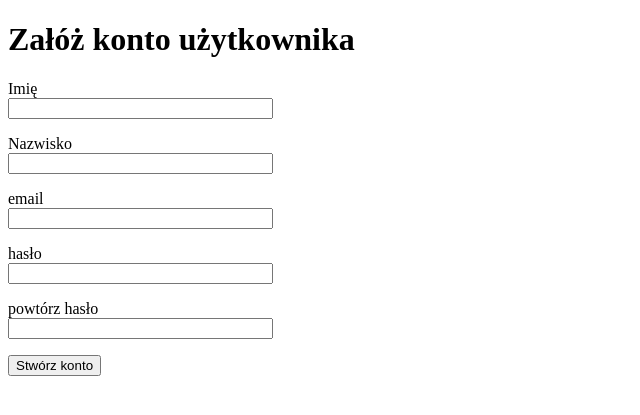
After one commit to ZarembaBar/DogAdopt_app, a Flask app: page /register in a window 1280 px wide. The commit adds this page. Shown: the top 415 px of the page, without its empty margins (0-640 px from the left). Run offline with Flask 3, Linux system fonts and the light colour scheme.

Commit message:
email and password match implemented

```diff
--- a/app/forms.py
+++ b/app/forms.py
@@ -1,10 +1,11 @@
 from flask_wtf import FlaskForm
 from wtforms import PasswordField, StringField, SubmitField
-from wtforms.validators import DataRequired
+from wtforms.validators import DataRequired, Email, EqualTo, ValidationError
+from app.models import User
 
 
 class LoginForm(FlaskForm):
-    username = StringField('Nazwa użytkownika', validators=[DataRequired()])
+    email = StringField('email', validators=[DataRequired()])
     password = PasswordField('Hasło', validators=[DataRequired()])
     submit = SubmitField('Zaloguj')
 
@@ -12,6 +13,12 @@ class LoginForm(FlaskForm):
 class NewUserForm(FlaskForm):
     user_name = StringField('Imię', validators=[DataRequired()])
     user_surname = StringField('Nazwisko', validators=[DataRequired()])
-    user_email = StringField('email', validators=[DataRequired()])
+    user_email = StringField('email', validators=[DataRequired(), Email(message='Błędny adres email')])
     user_password = PasswordField('hasło', validators=[DataRequired()])
-    submit = SubmitField('Akceptuj')
+    user_password_2 = PasswordField('powtórz hasło', validators=[DataRequired(), EqualTo('user_password', message='Podane hasła nie są identyczne')])
+    submit = SubmitField('Stwórz konto')
+
+    def validate_user_email(self, user_email):
+        user = User.query.filter_by(user_email=user_email.data).first()
+        if user is not None:
+            raise ValidationError('Podany email został już wcześniej użyty')
--- a/app/routes.py
+++ b/app/routes.py
@@ -1,13 +1,14 @@
-from app import app
-from flask import render_template, flash, redirect, url_for
-from flask_login import current_user, login_required, logout_user
-from app.forms import LoginForm
+from app import app, db
+from flask import render_template, flash, redirect, request, url_for
+from flask_login import current_user, login_required, logout_user, login_user
+from app.forms import LoginForm, NewUserForm
 from app.models import User
+from urllib.parse import urlsplit
 
 
 @app.route('/')
 @app.route('/index')
-@login_required
+# @login_required
 def index():
     return render_template('start_page.html', title='DogAdopt')
 
@@ -18,14 +19,34 @@ def login():
         return redirect(url_for('index'))
     login_form = LoginForm()
     if login_form.validate_on_submit():
-        user = User.query.filter_by(username=login_form.username.data).first()
+        user = User.query.filter_by(user_email=login_form.email.data).first()
         if user is None or not user.check_password(login_form.password.data):
             flash('Błędna nazwa użytkownika/hasło')
             return redirect(url_for('login'))
+        login_user(user)
+        next_page = request.args.get('next')
+        if not next_page or urlsplit(next_page).netloc != '':
+            next_page = url_for('index')
+            return redirect(next_page)
     return render_template('login.html', login_form=login_form)
 
 
 @app.route('/logout')
-def logout_user():
+def logout():
     logout_user()
     return redirect(url_for('index'))
+
+
+@app.route('/register', methods=['GET', 'POST'])
+def register():
+    if current_user.is_authenticated:
+        return redirect(url_for('index'))
+    new_user_form = NewUserForm()
+    if new_user_form.validate_on_submit():
+        user = User(user_name=new_user_form.user_name.data, user_surname=new_user_form.user_surname.data, user_email=new_user_form.user_email.data)
+        user.set_password(new_user_form.user_password.data)
+        db.session.add(user)
+        db.session.commit()
+        flash('Pomyślnie dodano nowego użytkownika')
+        return redirect(url_for('login'))
+    return render_template('register.html', new_user_form=new_user_form)
--- a/app/templates/login.html
+++ b/app/templates/login.html
@@ -9,8 +9,8 @@
     <form action="" method="post">
         {{ login_form.hidden_tag() }}
         <p>
-            {{ login_form.username.label }}<br>
-            {{ login_form.username(size=30) }}
+            {{ login_form.email.label }}<br>
+            {{ login_form.email(size=30) }}
         </p>
         <p>
             {{ login_form.password.label }}<br>
--- /dev/null
+++ b/app/templates/register.html
@@ -0,0 +1,42 @@
+<!DOCTYPE html>
+<html lang="pl">
+<head>
+    <meta charset="UTF-8">
+    <title>Utwórz konto</title>
+</head>
+    <h1>Załóż konto użytkownika</h1>
+<body>
+    <form action="" method="post">
+        {{ new_user_form.hidden_tag() }}
+        <p>
+            {{ new_user_form.user_name.label }}<br>
+            {{ new_user_form.user_name(size=30) }}
+        </p>
+        <p>
+            {{ new_user_form.user_surname.label }}<br>
+            {{ new_user_form.user_surname(size=30) }}
+        </p>
+        <p>
+            {{ new_user_form.user_email.label }}<br>
+            {{ new_user_form.user_email(size=30) }}
+            {% for error in new_user_form.user_email.errors %}
+            <span style="color: red;">[{{ error }}]</span>
+            {% endfor %}
+        </p>
+        <p>
+            {{ new_user_form.user_password.label }}<br>
+            {{ new_user_form.user_password(size=30) }}
+        </p>
+        <p>
+            {{ new_user_form.user_password_2.label }}<br>
+            {{ new_user_form.user_password_2(size=30) }}
+            {% for error in new_user_form.user_password_2.errors %}
+            <span style="color: red;">[{{ error }}]</span>
+            {% endfor %}
+        </p>
+        <p>
+            {{ new_user_form.submit() }}
+        </p>
+    </form>
+</body>
+</html>
--- a/app/templates/start_page.html
+++ b/app/templates/start_page.html
@@ -20,13 +20,16 @@
 <div align="center" class="pure-menu pure-menu-scrollable custom-restricted" style="width:800px; margin:0 auto;">
     <a>Menu</a><br><br><br><br>
     <ul class="pure-menu-list">
+        <li class="pure-menu-item">
+            <a href="{{ url_for('register') }}">Załóż nowe konto użytkownika</a><br><br>
+        </li>
         {% if current_user.is_anonymous %}
         <li class="pure-menu-item">
             <a href="{{ url_for('login') }}">Zaloguj się jako użytkownik</a><br><br>
         </li>
         {% else %}
         <li class="pure-menu-item">
-            <a href="{{ url_for('logout') }}">Wyloguj użytkownika {{ current_user.username }}</a><br><br>
+            <a href="{{ url_for('logout') }}">Wyloguj użytkownika {{ current_user.user_name + " " + current_user.user_surname}}</a><br><br>
         </li>
         {% endif %}
     </ul>
```
Also changed, not shown: app/migrations/versions/c752e08efbde_.py (added, +54 -0 lines), app/models.py (+8 -6 lines), 1 other file.
